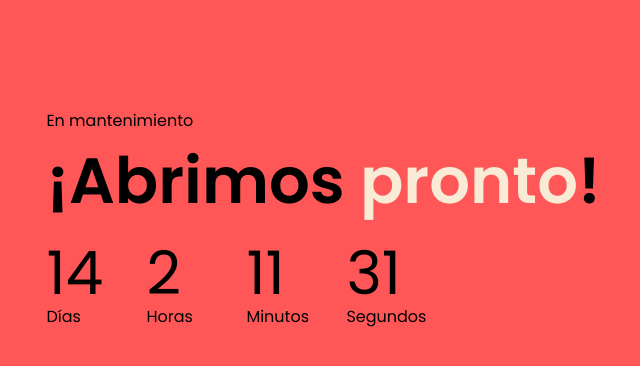
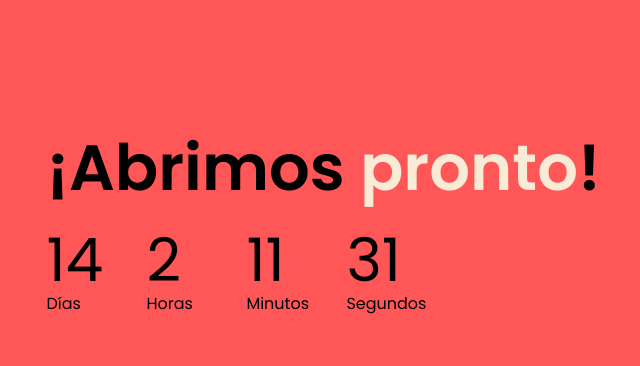
Before and after one commit to imfacundoteri/coming-soon-mp, a plain HTML site: page index.html in a window 1280 px wide. Shown: the part 182-548 px from the top of the page, without its empty margins (56-696 px from the left). Drawn offline with Linux system fonts and the light colour scheme.

Commit message:
remove p tag

```diff
--- a/index.html
+++ b/index.html
@@ -14,7 +14,7 @@
     <div class="container">
       <img src="images/logo.jpg" class="logo" />
       <div class="content">
-        <p>En mantenimiento</p>
+        <!-- <p>En mantenimiento</p> -->
         <h1>¡Abrimos <span>pronto</span>!</h1>
         <div class="launch-time">
           <div>
```
